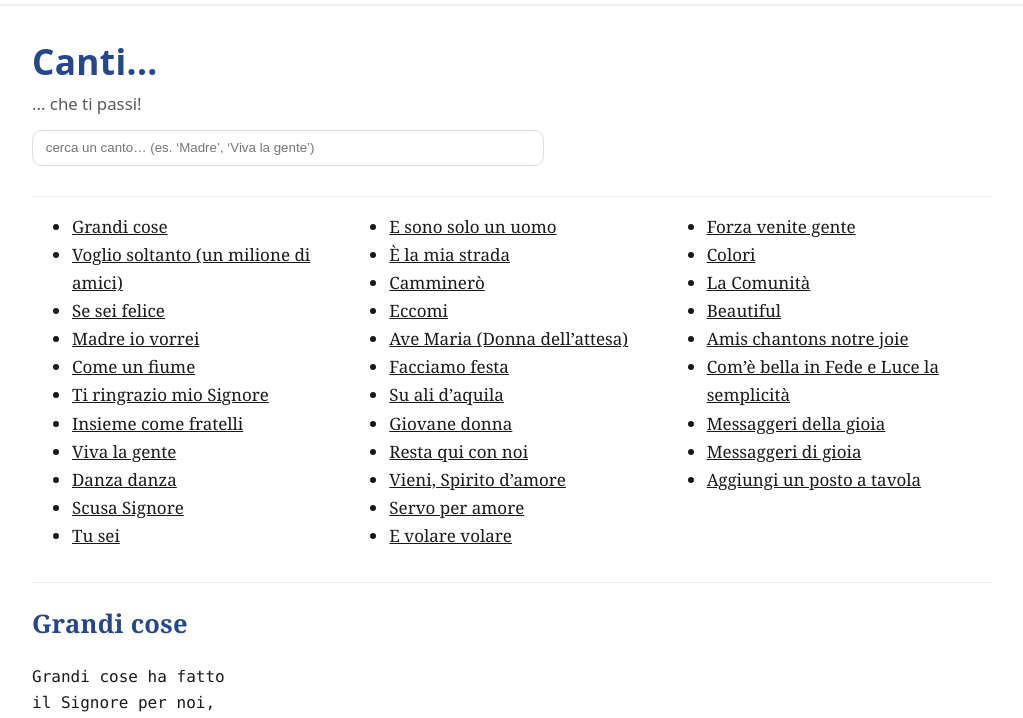
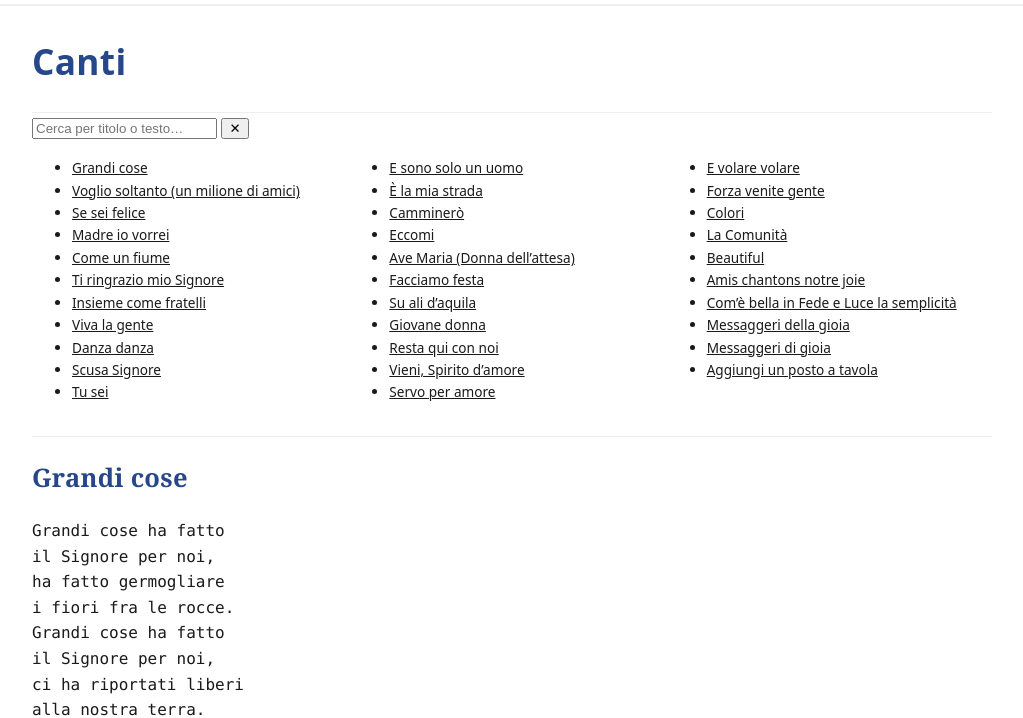
Before and after one commit to SegreteriaFL/pompei2025, a plain HTML site: page canti.html in a window 1280 px wide. Shown: the part 60-778 px from the top of the page, without its empty margins (128-1151 px from the left). Drawn offline with Linux system fonts and the light colour scheme.

Commit message:
fix fade in e min css

```diff
--- a/assets/css/main.css
+++ b/assets/css/main.css
@@ -479,7 +479,7 @@ h4.tema{font-size:2.5rem!important;line-height: 1!important;}
 
 .search { margin-block: 1rem 0.5rem; }
 .search input[type="search"] { width: 100%; max-width: 32rem; padding: .6rem .8rem; border: 1px solid var(--border, #ddd); border-radius: .6rem; }
-.toc-list { columns: 2; gap: 2rem; margin: 1rem 0 2rem; }
+.toc-list { columns: 2; gap: 2rem; margin: 1rem 0 2rem;font-family:var(--ff-title);font-size:80% }
 @media (min-width: 900px){ .toc-list { columns: 3; } }
 .songs .canto { padding: 1rem 0; border-top: 1px solid #eee; }
 .songs .canto h2 { margin: .2rem 0 .6rem; font-weight: 600; }
@@ -522,9 +522,31 @@ pre [RE], pre [LA], pre [MIm], pre [SIm], pre [SOL], pre [LA4], pre [MIm7], pre
   transition: width .1s linear;
 }
 
-/* === add: fade-in non invasivo === */
+/* === Fade-in non invasivo: pagina intera === */
+/* Nasconde il body finché non marchiamo l'HTML come is-loaded */
 html:not(.is-loaded) body { opacity: 0; }
-html.is-loaded body { opacity: 1; transition: opacity .35s ease; }
+html.is-loaded body { opacity: 1; transition: opacity .6s ease; }
+
+/* === Fade-in elementi: approccio data-attribute === */
+[data-fade] {
+  opacity: 0;
+  transform: translateY(8px);
+  transition: opacity .35s ease, transform .35s ease;
+}
+
+/* Trigger del fade: accetta sia html.is-loaded sia body.is-ready */
+html.is-loaded [data-fade],
+body.is-ready [data-fade] {
+  opacity: 1;
+  transform: none;
+}
+
+/* Accessibilità: riduci o elimina il movimento se richiesto */
+@media (prefers-reduced-motion: reduce) {
+  [data-fade] { transition: none; transform: none; }
+  html.is-loaded body { transition: none; }
+}
+
 
 /* === add: sticky header (non cambia layout esistente) === */
 .site-header{
--- a/assets/css/pellegrinaggi.css
+++ b/assets/css/pellegrinaggi.css
@@ -103,7 +103,7 @@ main#articoli-pellegrinaggi{font-family: var(--ff-title);}
 /* TAG (pellegrinaggio) in alto sulla foto */
 .pellegrinaggio-card .tag{
   position: absolute;
-  top: 0rem;
+  top: .6rem;
   right: .6rem;
   background: var(--azzurro);
   color: #fff;
--- a/assets/js/main.js
+++ b/assets/js/main.js
@@ -1,4 +1,30 @@
+// init fade once DOM is ready and header/footer (if async) are in.
+(function () {
+  function markReady() {
+    document.body.classList.add('is-ready');
+  }
+  if (document.readyState === 'loading') {
+    document.addEventListener('DOMContentLoaded', markReady, { once: true });
+  } else {
+    markReady();
+  }
+
+  // Utility per far animare anche contenuti aggiunti dopo (es. liste dinamiche)
+  window.fadeInChildren = function (root) {
+    var els = (root || document).querySelectorAll('[data-fade]:not(.fade-seen)');
+    els.forEach(function (el, i) {
+      el.style.transitionDelay = (i * 40) + 'ms';
+      // forza ricalcolo e poi mostra con transizione
+      el.getBoundingClientRect();
+      el.classList.add('fade-seen');
+    });
+  };
+})();
+
+
 // main.js — Unified header + subnav + anchor offset (2025-08-30)
+
+
 (function () {
   // ===== utilities =====
   const $ = (sel, root) => (root || document).querySelector(sel);
--- a/canti.html
+++ b/canti.html
@@ -15,20 +15,23 @@
 
   <div id="siteHeader"></div>
 
-    <main id="contenuto" class="container page-wrapper">
-    <section class="hero" aria-label="introduzione">
-      <h1>Canti...</h1>
-      <p class="lead">... che ti passi!</p>
-    <form id="cercaCanti" role="search" aria-label="cerca nei canti" class="search">
-      <label for="songSearch" class="sr-only">cerca titolo</label>
-      <input id="songSearch" type="search" placeholder="cerca un canto… (es. ‘Madre’, ‘Viva la gente’)">
+    <main class="container page-wrapper">
+  <section class="hero" data-fade>
+    <h1>Canti</h1>
+  </section>
+
+  <section class="cerca-filtra sticky-search" data-fade>
+    <form id="formCercaCanti" role="search" aria-label="Cerca canti">
+      <label for="qCanti" class="sr-only">Cerca un canto</label>
+      <input id="qCanti" name="q" type="search" placeholder="Cerca per titolo o testo…"
+             autocomplete="off" />
+      <button type="button" id="clearCanti" aria-label="Pulisci ricerca">✕</button>
+      <span id="countCanti" class="meta" aria-live="polite"></span>
     </form>
-    <p class="search-hint small invisibile">digita per filtrare i titoli. invio ↵ per andare al primo risultato.</p>
-
-    </section>
+  </section>
   </header>
 
-  <nav class="toc" aria-label="elenco canti">
+  <nav class="toc" aria-label="elenco canti" data-fade>
     <ul id="songToc" class="toc-list">
       <li><a href="#grandi-cose">Grandi cose</a></li>
       <li><a href="#voglio-soltanto">Voglio soltanto (un milione di amici)</a></li>
```
Also changed, not shown: pellegrinaggi.html (+23 -8 lines).
